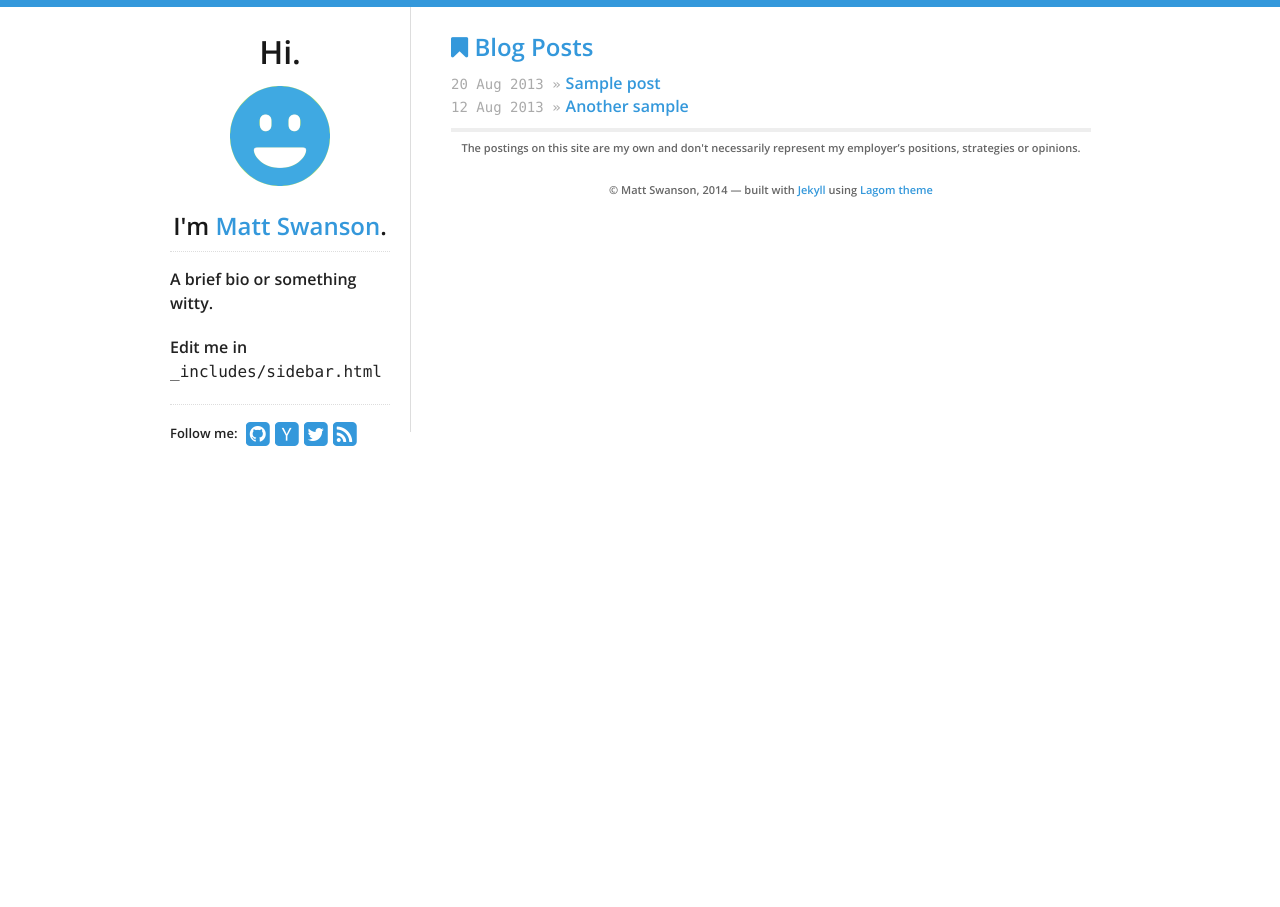
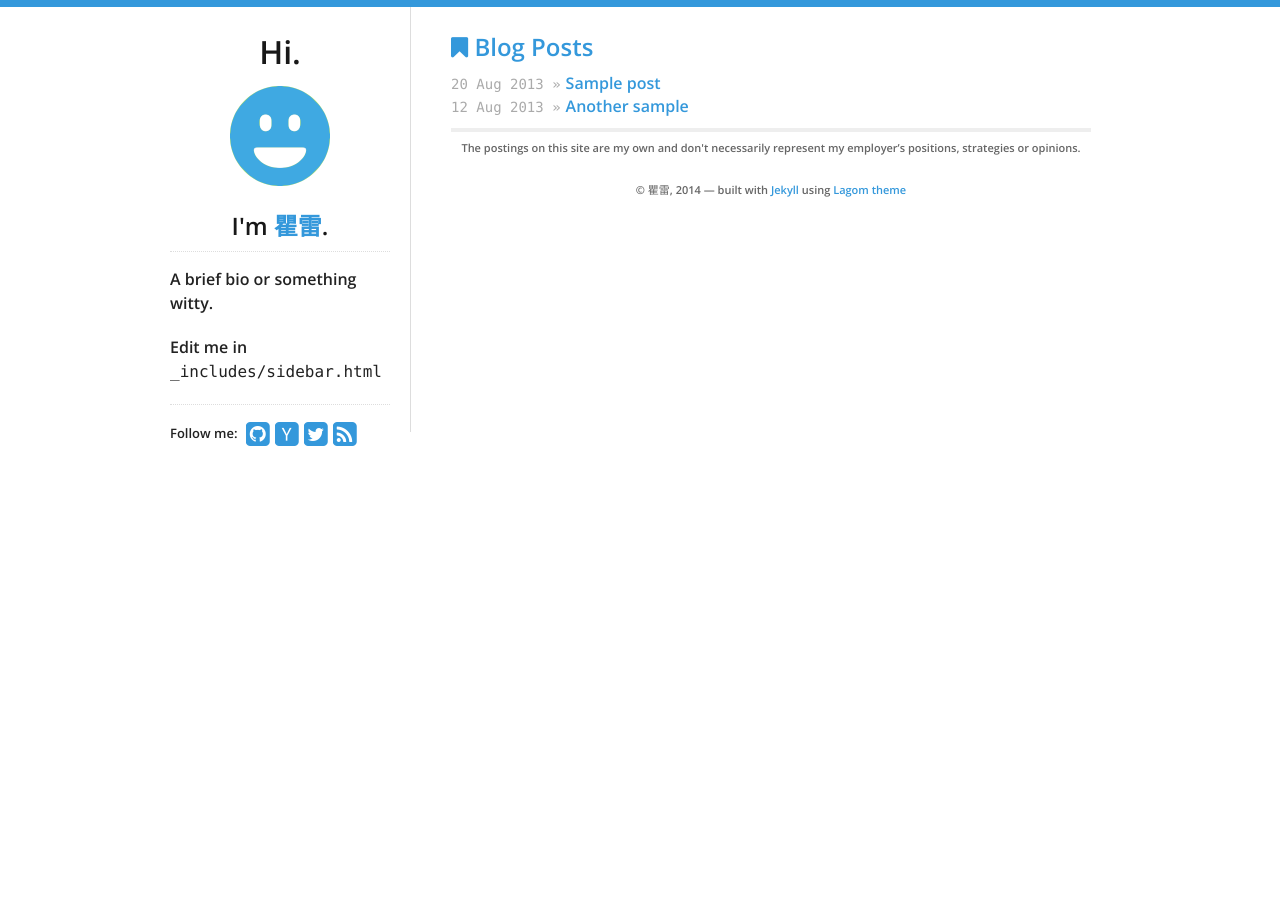
Before and after one commit to Qulei93/Qulei93.github.io, a Jekyll site: the page built from index.html, in a window 1280 px wide. Built offline with Jekyll 4.4.1, drawn with Linux system fonts in a browser that asks for light colours; nearby versions of some CDN libraries.

Commit message:
edit uname

```diff
--- a/_data/theme.yml
+++ b/_data/theme.yml
@@ -19,8 +19,8 @@ social:
   #flickr: johndoe
 
 # "Hi, I'm _______"
-name: Matt Swanson
-email: test@example.com
+name: 瞿雷
+email: qulei1993@163.com
 tagline: "weak opinions, strongly held"
 
 # Google Analytics key, leave blank to ignore
```
